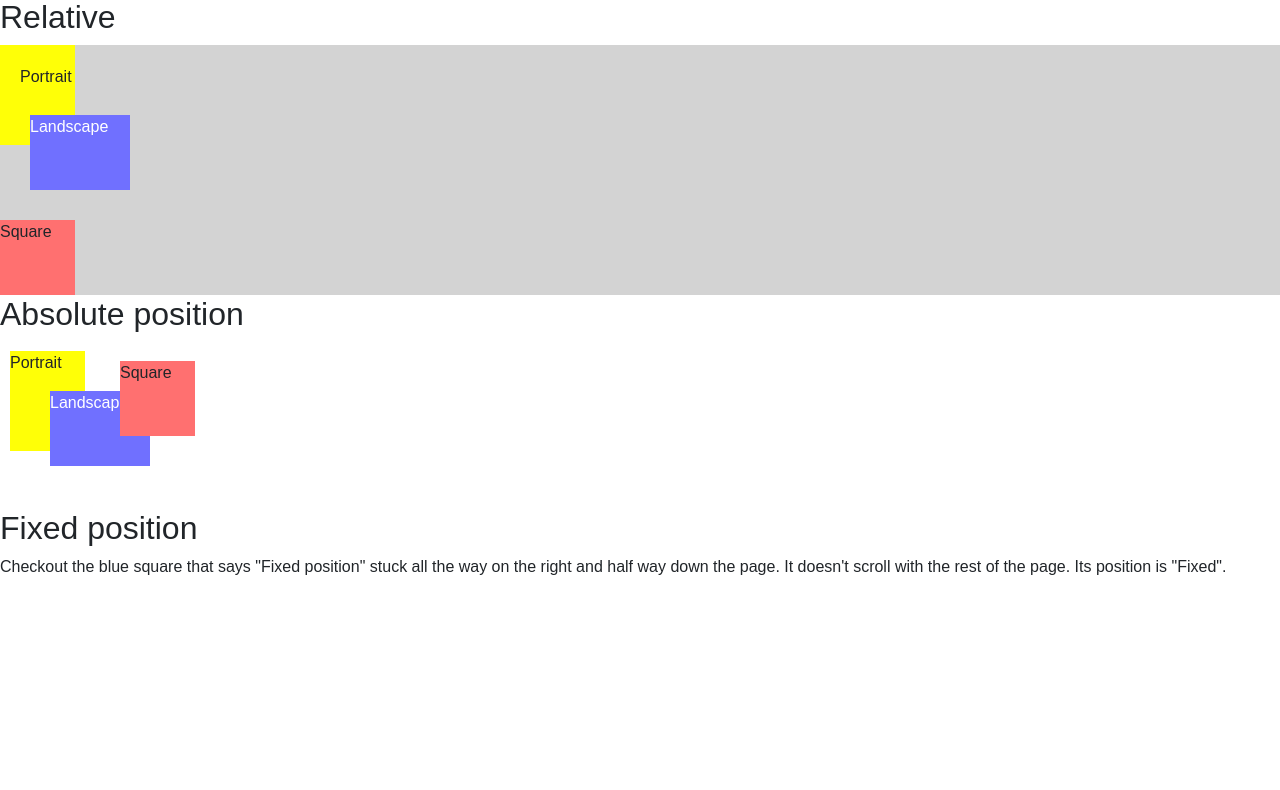
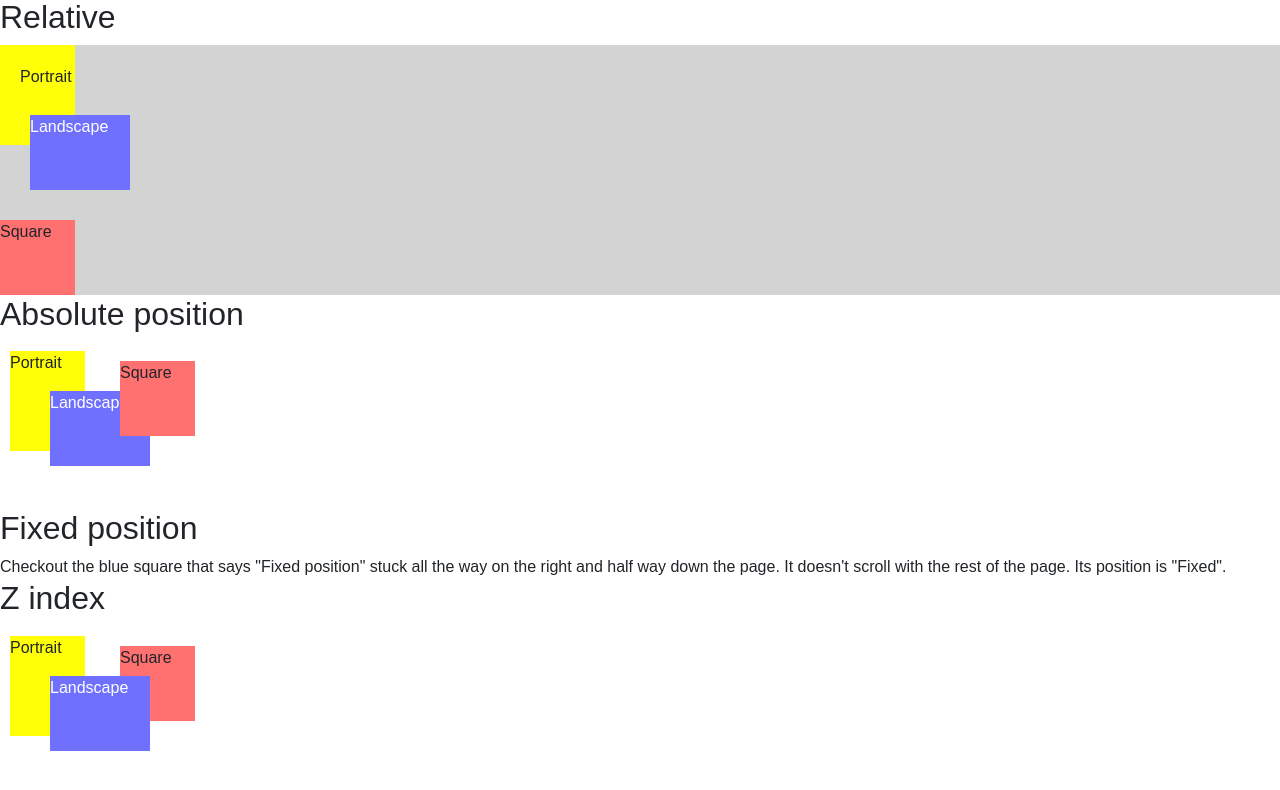
Before and after one commit to Tommytian993/coursework-cs4530, a React (Create React App) app: page /#/Labs/Lab2 in a window 1280 px wide. Shown: the part 3040-3830 px from the top of the page. Before the commit the page ends 3619 px from the top, so only its background shows below. Built offline with nearby package versions, Linux system fonts and the light colour scheme.

Commit message:
feat(lab2): add z-index component with layering control

```diff
--- /dev/null
+++ b/src/Labs/Lab2/Zindex.tsx
@@ -0,0 +1,22 @@
+export default function Zindex() {
+  return (
+    <div id="wd-z-index">
+      <h2>Z index</h2>
+      <div className="wd-pos-relative">
+        <div className="wd-pos-absolute-10-10
+             wd-bg-color-yellow wd-dimension-portrait">
+          Portrait
+        </div>
+        <div className="wd-zindex-bring-to-front
+             wd-pos-absolute-50-50 wd-dimension-landscape
+             wd-bg-color-blue wd-fg-color-white">
+          Landscape
+        </div>
+        <div className="wd-pos-absolute-120-20
+             wd-bg-color-red wd-dimension-square">
+          Square
+        </div>
+      </div><br /><br /><br /><br /><br /><br /><br />
+    </div>
+  );
+}
--- a/src/Labs/Lab2/index.css
+++ b/src/Labs/Lab2/index.css
@@ -145,9 +145,13 @@
 .wd-pos-absolute-120-20 {
   position: absolute;
   top: 20px;
-   left: 120px;      }
+  left: 120px;
+}
 .wd-pos-fixed {
   position: fixed;
   right: 0px;
   bottom: 50%;
 }
+.wd-zindex-bring-to-front {
+   z-index: 10;
+}
--- a/src/Labs/Lab2/index.tsx
+++ b/src/Labs/Lab2/index.tsx
@@ -7,6 +7,7 @@
 import Corners from "./Corners";
 import Dimensions from "./Dimensions";
 import Positions from "./Positions";
+import Zindex from "./Zindex";
 export default function Lab2() {
   return (
     <div id="wd-lab2">
@@ -69,6 +70,7 @@
       <Corners />
       <Dimensions />
       <Positions />
+      <Zindex />
     </div>
   );
 }
```
Lines whose indentation alone changed are shown as unchanged.
